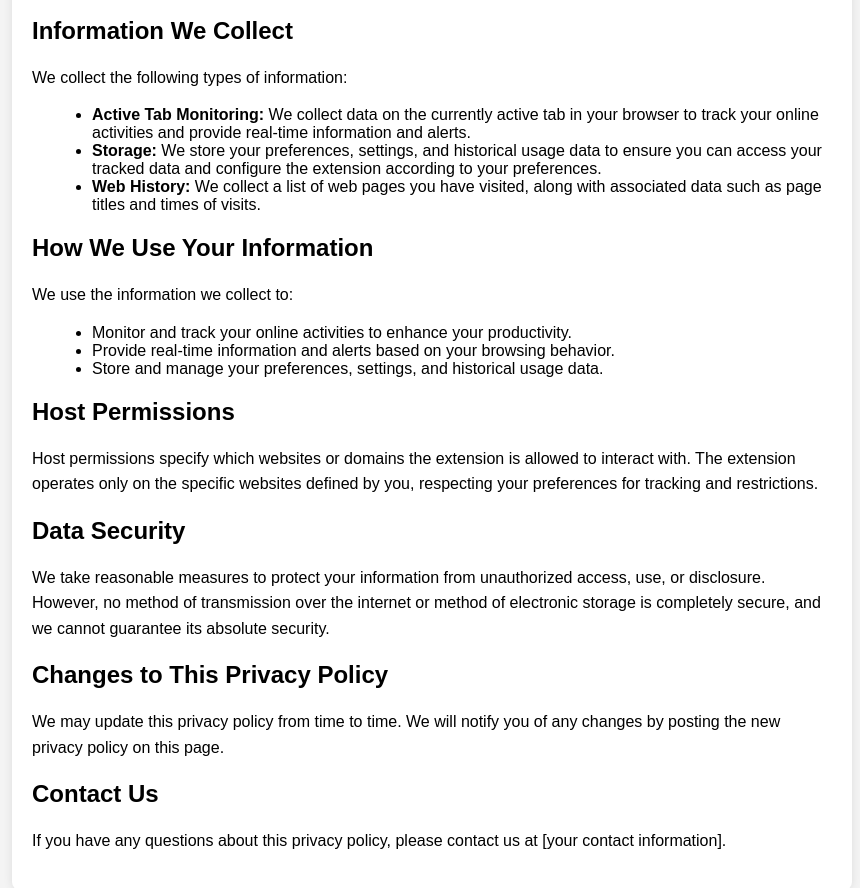
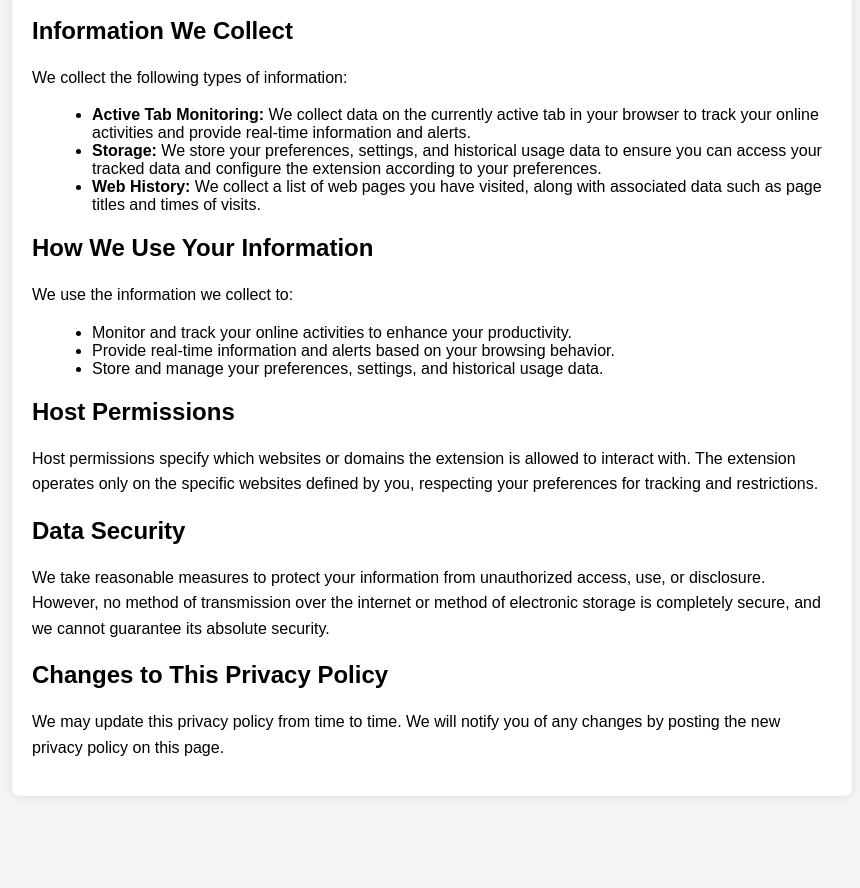
Before and after one commit to Dhanush-Ma/Productivity-Tracker, a browser extension: page privacy.html in a window 1280 px wide. Shown: the part 174-1062 px from the top of the page, without its empty margins (208-1068 px from the left). After the commit the page ends 990 px from the top, so only its background shows below. Drawn offline with Linux system fonts and the light colour scheme.

Commit message:
Update privacy.html

```diff
--- a/privacy.html
+++ b/privacy.html
@@ -60,9 +60,6 @@
 
         <h2>Changes to This Privacy Policy</h2>
         <p>We may update this privacy policy from time to time. We will notify you of any changes by posting the new privacy policy on this page.</p>
-
-        <h2>Contact Us</h2>
-        <p>If you have any questions about this privacy policy, please contact us at [your contact information].</p>
     </div>
 </body>
 </html>
```
